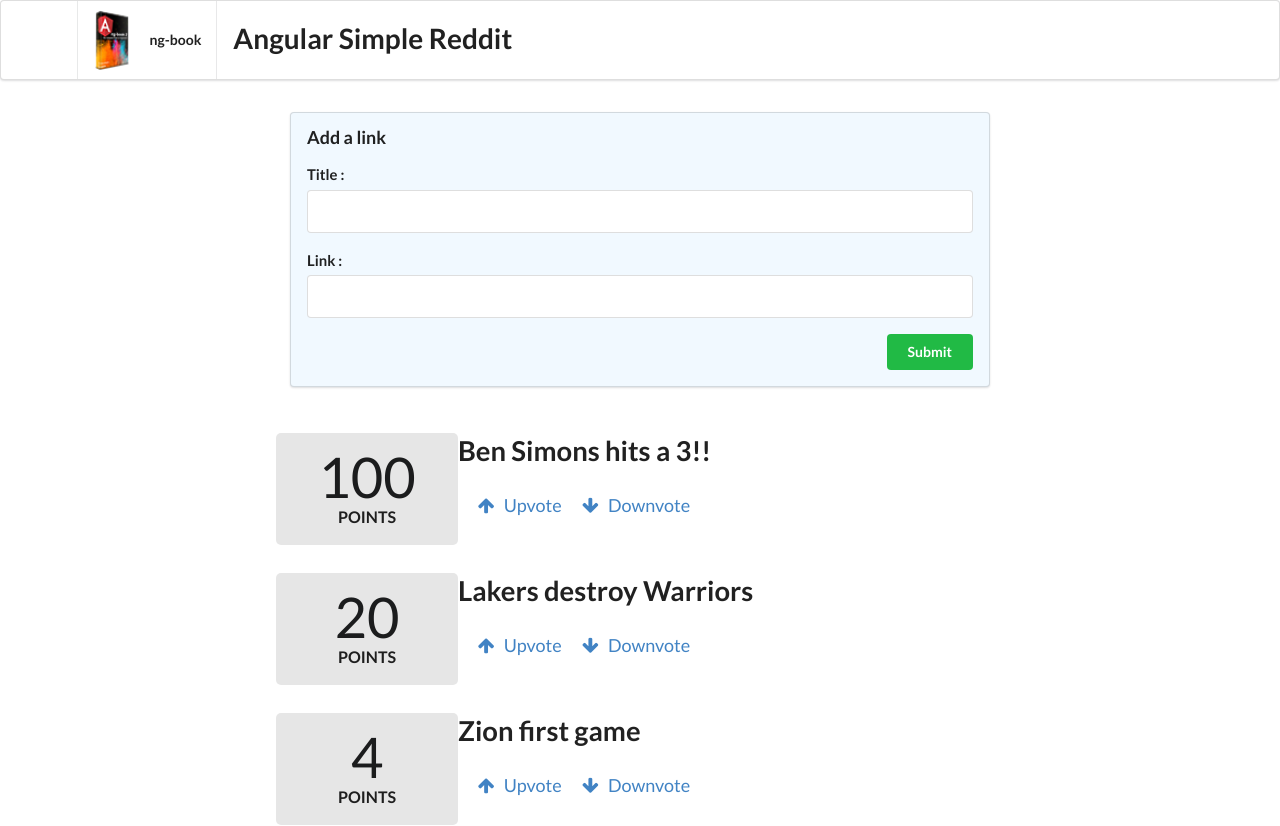
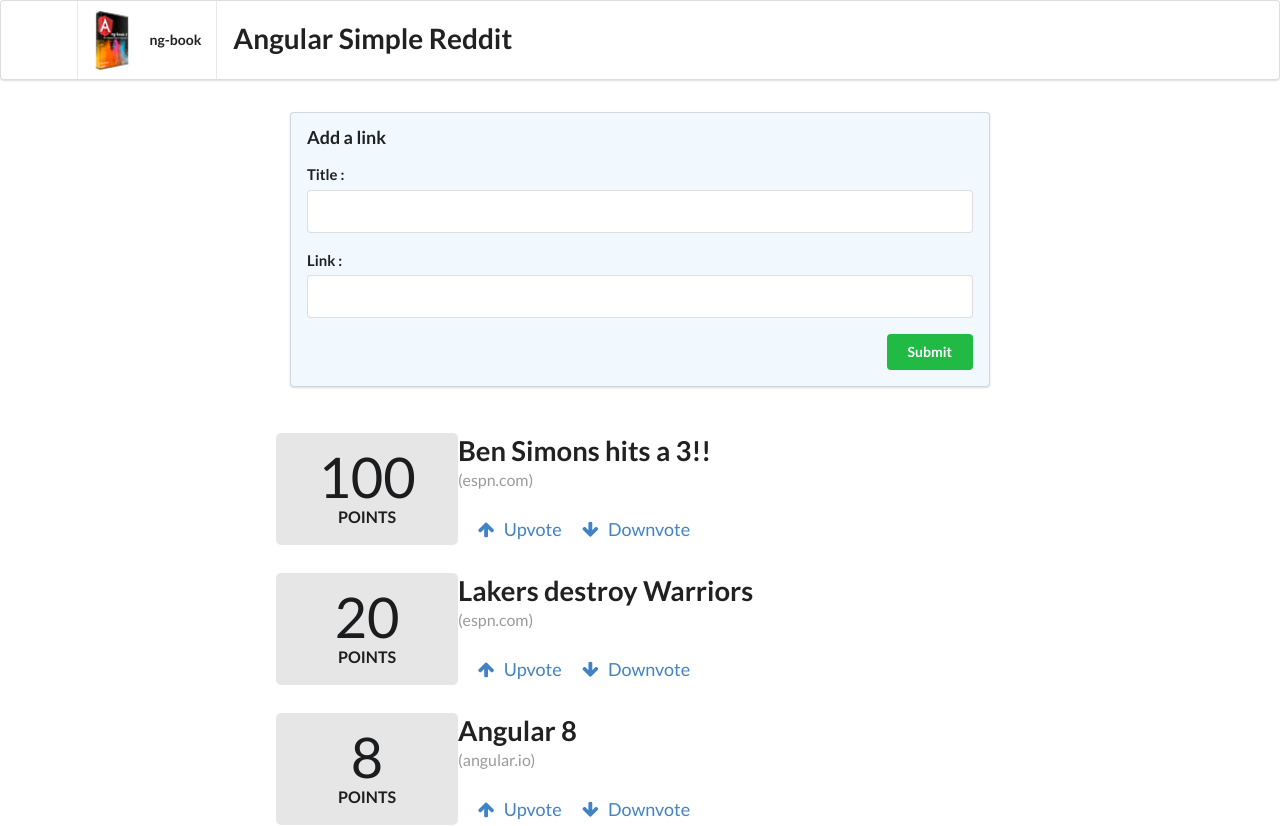
Before and after one commit to mrfleming/csc436_homework_3_reddit_clone, an Angular app: page / in a window 1280 px wide. Shown: the top 826 px of the page. Built offline with nearby package versions, Linux system fonts and the light colour scheme.

Commit message:
articles sort and change position in article component

```diff
--- a/src/app/app.component.html
+++ b/src/app/app.component.html
@@ -12,7 +12,7 @@
 </form>
 <div class="ui grid posts">
   <app-article
-    *ngFor="let a of articles"
+    *ngFor="let a of sortedArticles()"
     [article]="a">
   </app-article>
 </div>
--- a/src/app/app.component.ts
+++ b/src/app/app.component.ts
@@ -21,6 +21,17 @@ export class AppComponent {
 
   addArticle(title:HTMLInputElement, link:HTMLInputElement): boolean {
     console.log(`Adding content... title : ${title.value} and link : ${link.value}`);
+    const freshArticle = new Article(title.value,link.value,0);
+    this.articles.push(freshArticle);
+
+    //Reset the UI
+    title.value = '';
+    link.value = '';
     return false;
   }
+
+  sortedArticles(): Article[] {
+    const voteOrder = (a: Article,b: Article) => b.votes - a.votes;
+    return this.articles.sort(voteOrder);
+  }
 }
--- a/src/app/article/article.component.html
+++ b/src/app/article/article.component.html
@@ -9,6 +9,7 @@
     <a class="ui large header" href="{{article.link}}" target="_blank">
         {{article.title}}
     </a>
+    <div class="meta">({{article.domain()}})</div>
     <ul class="ui big horizontal list voters">
         <li class="item">
             <a (click) = "voteUp()">
```
